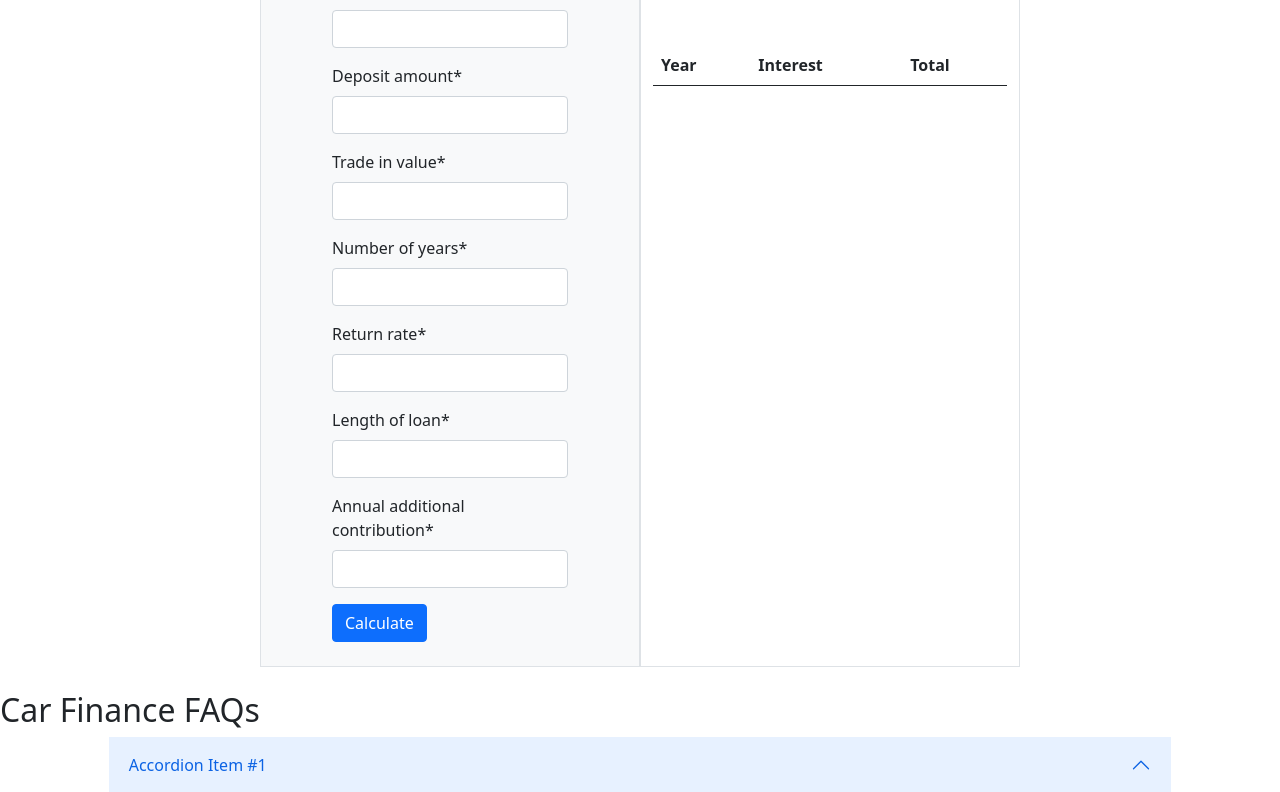
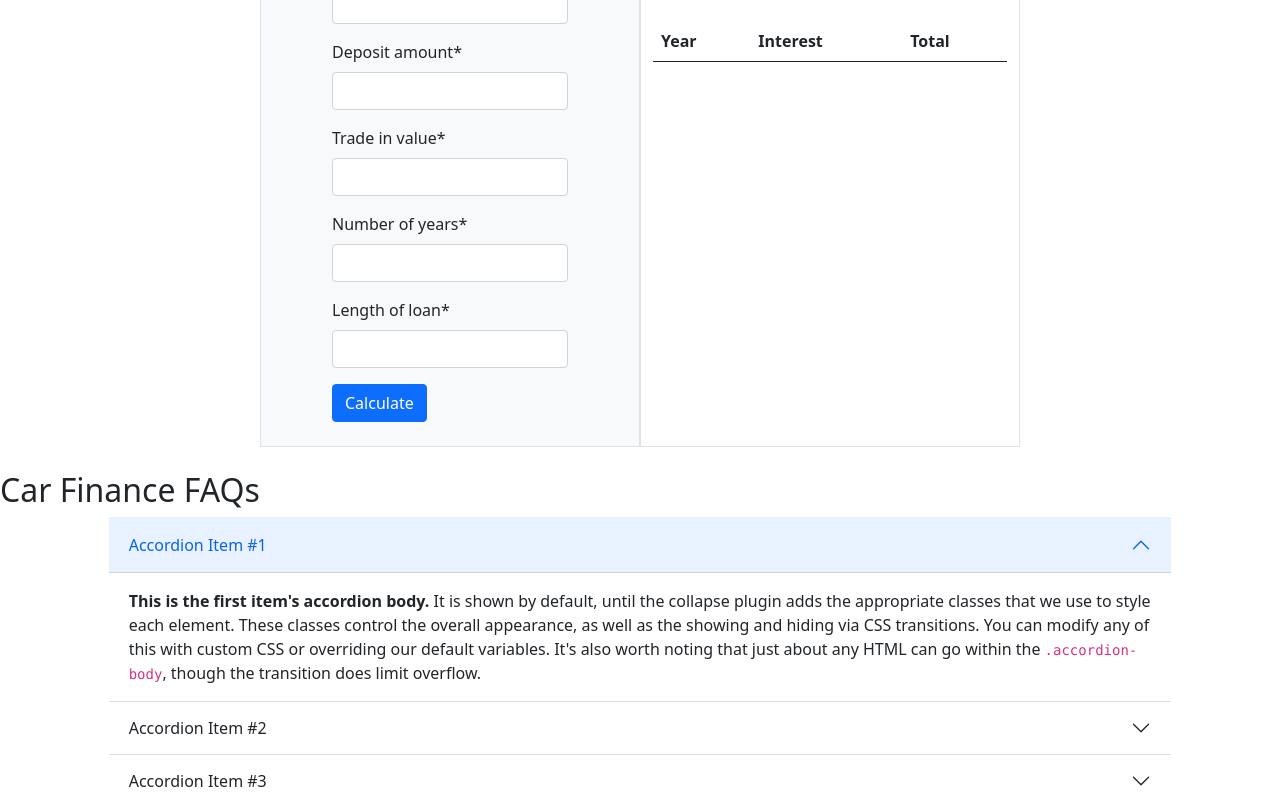
Before and after one commit to lowdowner/loancalculator, a Django app: page / in a window 1280 px wide. Shown: the part 413-1205 px from the top of the page. Run offline with Django 3.2, Linux system fonts and the light colour scheme; lists and menus that the app fills with data are empty; some libraries are stand-ins or nearby versions.

Commit message:
Correct calculation

```diff
--- a/loancalculator/forms.py
+++ b/loancalculator/forms.py
@@ -5,6 +5,6 @@ class InvestmentForm(forms.Form):
     deposit_amount = forms.FloatField()
     trade_in_value = forms.FloatField()
     number_of_years = forms.FloatField()
-    return_rate = forms.FloatField()
+    #return_rate = forms.FloatField()
     length_of_loan = forms.FloatField()
-    annual_additional_contribution = forms.FloatField()
+    #annual_additional_contribution = forms.FloatField()
--- a/loancalculator/templates/loancalculator/base.html
+++ b/loancalculator/templates/loancalculator/base.html
@@ -22,7 +22,6 @@
             <a class="navbar-brand" href="{% url 'index' %}">Car Finance Calculator.com</a>
             </div>
       </nav>
-      <br>
 
       <headerimg>
       <div class="svg-container">
--- a/loancalculator/views.py
+++ b/loancalculator/views.py
@@ -33,16 +33,18 @@ class Index(View):
                 number_of_years = int(form.cleaned_data['number_of_years'])
                 request.session['number_of_years'] = number_of_years
 
-                return_rate = form.cleaned_data['return_rate']
-                request.session['return_rate'] = return_rate
+                #return_rate = form.cleaned_data['return_rate']
+                #request.session['return_rate'] = return_rate
 
-                annual_additional_contribution = form.cleaned_data['annual_additional_contribution']
-                request.session['annual_additional_contribution'] = annual_additional_contribution
+                #annual_additional_contribution = form.cleaned_data['annual_additional_contribution']
+                #request.session['annual_additional_contribution'] = annual_additional_contribution
                 total_interest = 0
                 yearly_results = {}
 
 
-                monthly_repay = int((form.cleaned_data['starting_amount'] / (int(form.cleaned_data['number_of_years'])*12)) + (form.cleaned_data['starting_amount'] / (int(form.cleaned_data['number_of_years'])*12) * 0.07))
+                #monthly_repay = int((form.cleaned_data['starting_amount'] / (int(form.cleaned_data['number_of_years'])*12)) + (form.cleaned_data['starting_amount'] / (int(form.cleaned_data['number_of_years'])*12) * 0.07))
+
+                monthly_repay = int(((form.cleaned_data['starting_amount'] * 0.07) / 12) / (1 - (1 + (0.07 / 12))**(- int(form.cleaned_data['number_of_years']*12))))
 
                 context2 = {
                         'form':form,
```
Also changed, not shown: db.sqlite3.
